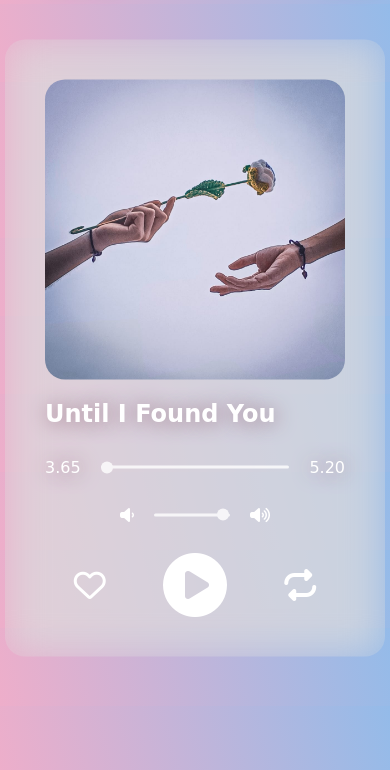
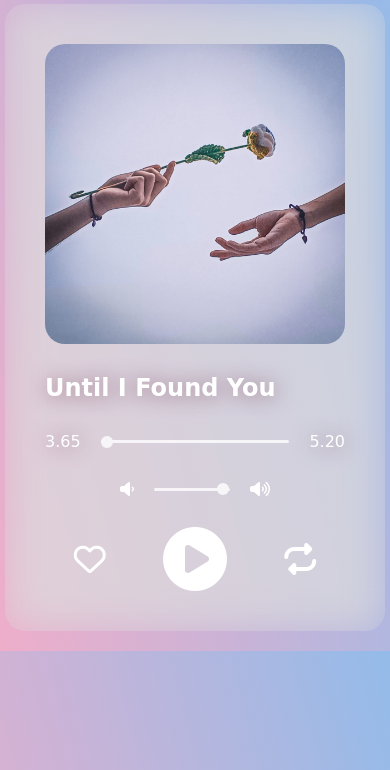
Before and after one commit to Yapphy26/anniversary, a plain HTML site: page index.html in a window 390 px wide. Shown: the part 74-844 px from the top of the page. Drawn offline with nearby package versions, Linux system fonts and the light colour scheme; a web font is replaced by a local one.

Commit message:
Update responsive

```diff
--- a/index.html
+++ b/index.html
@@ -17,8 +17,8 @@
     <div class="section">
         <h1>Happy Anniversary💕</h1>
         <div class="music-player">
-            <div class="track-art"></div>
             <div class="track-content">
+                <div class="track-art"></div>
                 <div class="track-name"></div>
                 <div class="progress-bar">
                     <div class="current-time" style="display:none;">00:00</div>
@@ -41,11 +41,11 @@
                         <i class="fa fa-play-circle fa-4x"></i>
                     </div>
                     <div class="repeat-track" onclick="repeatTrack()">
-                      <i class="fa fa-repeat fa-2x" title="repeat"></i>
+                    <i class="fa fa-repeat fa-2x" title="repeat"></i>
                     </div>
                 </div>
+                <div class="layer"></div>
             </div>
-            <div class="layer"></div>
         </div>
     </div>
 </body>
--- a/script.js
+++ b/script.js
@@ -1,3 +1,4 @@
+$(document).ready(function (){
     let track_name = document.querySelector(".track-name");
     let track_art = document.querySelector(".track-art");
 
@@ -31,7 +32,7 @@ function loadTrack(track_index) {
         curr_track.src = music_list[track_index].music;
         curr_track.load();
 
-    track_art.style.backgroundImage = "url(" + music_list[track_index].img + ")";
+        track_art.innerHTML = '<img src="' + music_list[track_index].img + '" alt="' + music_list[track_index].name + '" width="300" height="300"/>';
         track_name.innerHTML = '<h2>' + music_list[track_index].name + '</h2>';
 
         updateTimer = setInterval(setUpdate, 1000);
@@ -139,3 +140,4 @@ $(".heart--outline").click(function() {
         $(this).toggleClass("filled");
         $(".heart--float").toggleClass("up");
     });
+});
--- a/style.css
+++ b/style.css
@@ -21,40 +21,44 @@ body{
 }
 
 .music-player {
+    position: relative;
+    padding-top: 20px;
+}
+
+.music-player .track-art {
+    border-radius: 20px;
+    margin: auto;
+    background-size: cover;
+    width: 100%;
+    height: 0;
+    padding-top: 100%;
+    position: relative;
+    overflow: hidden;
+}
+
+.music-player .track-art img {
+    position: absolute;
+    top: 0;
+    left: 0;
+    width: 100%;
+    height: 100%;
+    object-fit: cover;
+}
+
+.music-player .track-content {
+    width: 300px;
+    margin: auto;
     max-width: 100%;
     margin: auto;
     padding: 40px;
     border-radius: 20px;
     overflow: hidden;
-    position: absolute;
-    top: 50%;
-    left: 50%;
-    transform: translate(-50%, -50%);
-    display: flex;
-    flex-direction: column;
-    gap: 20px;
-}
-
-.music-player .track-art {
-    width: 300px;
-    height: 300px;
-    overflow: hidden;
-    border-radius: 20px;
-    margin: auto;
-    background-size: cover;
-}
-
-.music-player .track-art img {
-    width: 300px;
-    height: 300px;
-}
-
-.music-player .track-content {
     color: #fff;
     text-shadow: 1px 1px 20px #997182;
     display: flex;
     flex-direction: column;
     gap: 30px;
+    position: relative;
 }
 
 .heart {
@@ -175,3 +179,18 @@ body{
     left: 0;
     z-index: -1;
 }
+
+@media only screen and (max-width: 380px) {
+
+    .music-player .track-content {
+        width: auto;
+        margin: 0 15px;
+        padding: 30px;
+    }
+
+    .music-player .track-content .volume-bar {
+        width: 70%;
+        margin: auto;
+    }
+
+}
```
Lines whose indentation alone changed are shown as unchanged.
